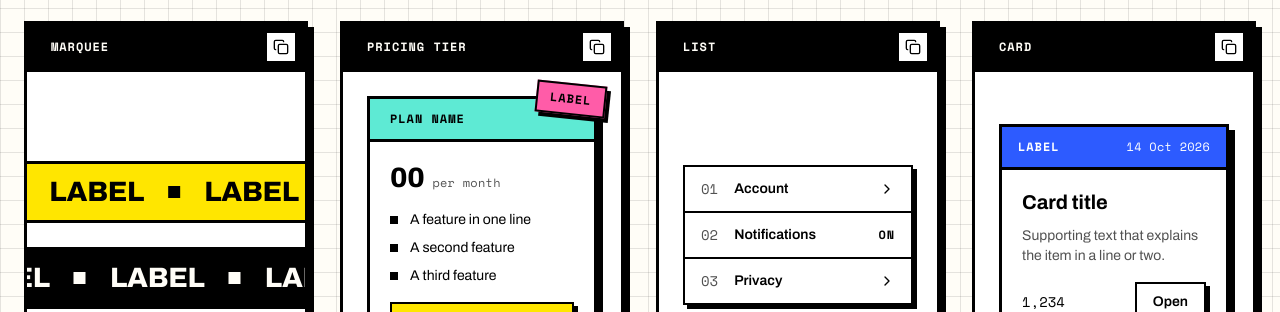
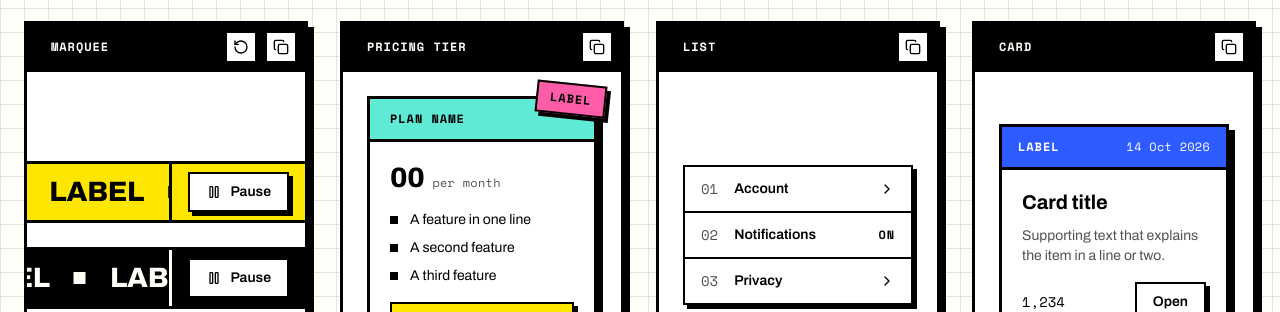
Before and after one commit to mrramdn/blok, a website: page preview/index.html in a window 1280 px wide. Shown: the part 640-952 px from the top of the page. Drawn offline with nearby package versions, Linux system fonts and the light colour scheme.

Commit message:
fix: Blok 0.2.2, a focus ring that reads on every fill and a Pause button on the marquee
The blue ring disappeared on the fills: 1.0:1 on the blue card headers and 1.8:1 on the pink ones in light
mode, 1.1:1 to 2.4:1 on every fill in dark mode, which left the 35 copy and reset buttons of the gallery's card
headers and the demo's footer links without a visible focus. On a fill the ring now takes the fill's own text
color, set once in blok.css for anything placed on a bg-* fill; the lowest pair is 5.2:1.

The marquee never stopped for keyboard and touch users. Each strip has a Pause button in a cap at its end,
which reads Play while the strip is paused; hover still pauses it and reduced motion still stops it, with the
cap hidden. The gallery's Marquee card keeps state, so it has a reset button.

DESIGN.md gains the ring rule, the ring's contrast on cards and fills, the new Marquee and Focus recipes and a
Do for moving content, and the inverted-block pair is corrected to 20.7:1 and 16.7:1.

```diff
--- a/blok.css
+++ b/blok.css
@@ -135,6 +135,7 @@
   --default-transition-duration: 120ms;
   --default-transition-timing-function: cubic-bezier(0.2, 0, 0, 1);
 
+  /* Endless, so the marquee recipe always carries a Pause button (DESIGN.md, Marquee). */
   --animate-marquee: marquee 28s linear infinite;
   --animate-step-spin: step-spin 1s steps(8) infinite;
 
@@ -218,10 +219,52 @@
     color: var(--foreground);
   }
 
-  /* The focus ring is the one blue line in the system: 3px, offset 2px, never removed. */
+  /*
+   * The focus ring is the one blue line in the system: 3px, offset 2px, never removed. On a fill it takes the
+   * fill's own text color instead, since the blue disappears on the blue fill and fades on the light ones: black
+   * on yellow, pink, mint and the status fills, white on blue and red, the ground color on an inverted block.
+   * Every surface sets the color for what sits directly on it, and the children inherit it, so a card on a fill
+   * gets the blue back.
+   */
   :focus-visible {
-    outline: 3px solid var(--ring);
+    outline: 3px solid var(--ring-on-fill, var(--ring));
     outline-offset: 2px;
+  }
+
+  :where(.bg-background, .bg-card, .bg-popover, .bg-secondary, .bg-muted, .bg-accent) > * {
+    --ring-on-fill: initial;
+  }
+
+  :where(.bg-primary) > * {
+    --ring-on-fill: var(--primary-foreground);
+  }
+
+  :where(.bg-pink) > * {
+    --ring-on-fill: var(--pink-foreground);
+  }
+
+  :where(.bg-blue) > * {
+    --ring-on-fill: var(--blue-foreground);
+  }
+
+  :where(.bg-mint) > * {
+    --ring-on-fill: var(--mint-foreground);
+  }
+
+  :where(.bg-success) > * {
+    --ring-on-fill: var(--success-foreground);
+  }
+
+  :where(.bg-warning) > * {
+    --ring-on-fill: var(--warning-foreground);
+  }
+
+  :where(.bg-destructive) > * {
+    --ring-on-fill: var(--destructive-foreground);
+  }
+
+  :where(.bg-foreground) > * {
+    --ring-on-fill: var(--background);
   }
 
   ::selection {
--- a/package.json
+++ b/package.json
@@ -1,6 +1,6 @@
 {
   "name": "blok",
-  "version": "0.2.1",
+  "version": "0.2.2",
   "private": true,
   "description": "Blok: a neo-brutalist design system for Tailwind CSS v4, DESIGN.md and Figma",
   "scripts": {
--- a/preview/index.html
+++ b/preview/index.html
@@ -38,6 +38,8 @@
         sun: icon('<circle cx="12" cy="12" r="4"/><path d="M12 2v2"/><path d="M12 20v2"/><path d="m4.93 4.93 1.41 1.41"/><path d="m17.66 17.66 1.41 1.41"/><path d="M2 12h2"/><path d="M20 12h2"/><path d="m6.34 17.66-1.41 1.41"/><path d="m19.07 4.93-1.41 1.41"/>', 20),
         moon: icon('<path d="M12 3a6 6 0 0 0 9 9 9 9 0 1 1-9-9Z"/>', 20),
         arrow: icon('<path d="M5 12h14"/><path d="m12 5 7 7-7 7"/>'),
+        pause: icon('<rect x="14" y="4" width="4" height="16" rx="1"/><rect x="6" y="4" width="4" height="16" rx="1"/>'),
+        play: icon('<polygon points="6 3 20 12 6 21 6 3"/>'),
         trash: icon('<path d="M3 6h18"/><path d="M19 6v14c0 1-1 2-2 2H7c-1 0-2-1-2-2V6"/><path d="M8 6V4c0-1 1-2 2-2h4c1 0 2 1 2 2v2"/><line x1="10" x2="10" y1="11" y2="17"/><line x1="14" x2="14" y1="11" y2="17"/>'),
         share: icon('<circle cx="18" cy="5" r="3"/><circle cx="6" cy="12" r="3"/><circle cx="18" cy="19" r="3"/><line x1="8.59" x2="15.42" y1="13.51" y2="17.49"/><line x1="15.41" x2="8.59" y1="6.51" y2="10.49"/>', 20),
         add: icon('<path d="M5 12h14"/><path d="M12 5v14"/>', 20),
@@ -77,6 +79,8 @@
       const marqueeItem = 'flex items-center gap-6 pr-6 type-h3 whitespace-nowrap uppercase';
       const marqueeItems = ['New', 'Label', 'Label', 'Label'].map((word) => `<li class="${marqueeItem}">${word}<span class="size-3 bg-primary-foreground"></span></li>`).join('');
       const marqueeItems2 = ['Label', 'Label', 'Label'].map((word) => `<li class="${marqueeItem}">${word}<span class="size-3 bg-background"></span></li>`).join('');
+      // The cap at the end of a strip: a small outline button that reads Pause, and Play while the strip is paused.
+      const marqueePause = `<div class="flex shrink-0 items-center border-l-3 border-current px-4 motion-reduce:hidden"><button type="button" data-marquee-pause class="${buttonSmall} bg-card text-foreground hover:bg-accent"><span class="inline-flex items-center gap-2 group-data-paused/marquee:hidden">${icons.pause}Pause</span><span class="hidden items-center gap-2 group-data-paused/marquee:inline-flex">${icons.play}Play</span></button></div>`;
 
       const components = [
         {
@@ -87,8 +91,9 @@
         {
           name: 'Marquee',
           category: 'Content',
+          stateful: true,
           bleed: true,
-          html: `<div class="flex w-full flex-col gap-6"><div class="w-full overflow-hidden border-y-3 border-border bg-primary py-3 text-primary-foreground"><p class="sr-only">New. Label. Label. Label.</p><ul aria-hidden="true" class="flex w-max animate-marquee motion-reduce:animate-none hover:[animation-play-state:paused]">${marqueeItems}${marqueeItems}</ul></div><div class="w-full overflow-hidden border-y-3 border-border bg-foreground py-3 text-background"><p class="sr-only">Label. Label. Label.</p><ul aria-hidden="true" class="flex w-max animate-marquee [animation-direction:reverse] motion-reduce:animate-none hover:[animation-play-state:paused]">${marqueeItems2}${marqueeItems2}</ul></div></div>`,
+          html: `<div class="flex w-full flex-col gap-6"><div data-marquee class="group/marquee flex w-full border-y-3 border-border bg-primary text-primary-foreground"><div class="min-w-0 flex-1 overflow-hidden py-3"><p class="sr-only">New. Label. Label. Label.</p><ul aria-hidden="true" class="flex w-max animate-marquee motion-reduce:animate-none hover:[animation-play-state:paused] group-data-paused/marquee:[animation-play-state:paused]">${marqueeItems}${marqueeItems}</ul></div>${marqueePause}</div><div data-marquee class="group/marquee flex w-full border-y-3 border-border bg-foreground text-background"><div class="min-w-0 flex-1 overflow-hidden py-3"><p class="sr-only">Label. Label. Label.</p><ul aria-hidden="true" class="flex w-max animate-marquee [animation-direction:reverse] motion-reduce:animate-none hover:[animation-play-state:paused] group-data-paused/marquee:[animation-play-state:paused]">${marqueeItems2}${marqueeItems2}</ul></div>${marqueePause}</div></div>`,
         },
         {
           name: 'Pricing tier',
@@ -273,6 +278,7 @@
         if (selected) for (const t of selected.parentElement.children) t.setAttribute('aria-selected', t === selected);
         if (pressed && !copy) for (const b of pressed.parentElement.children) b.setAttribute('aria-pressed', b === pressed);
         if (event.target.closest('[data-dismiss]')) event.target.closest('[role=status]').hidden = true;
+        if (event.target.closest('[data-marquee-pause]')) event.target.closest('[data-marquee]').toggleAttribute('data-paused');
         if (event.target.closest('[data-reset]')) {
           const demo = card.querySelector('[data-demo]');
           demo.innerHTML = component.html;
```
Also changed, not shown: DESIGN.md (+17 -7 lines), preview/demo.html (+13 -3 lines), CHANGELOG.md, preview/preview.css.
